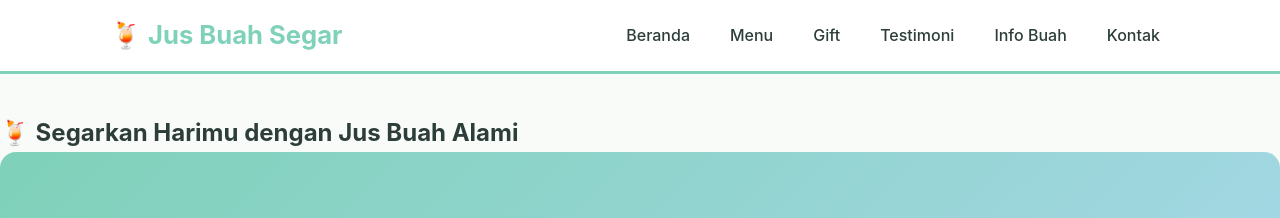
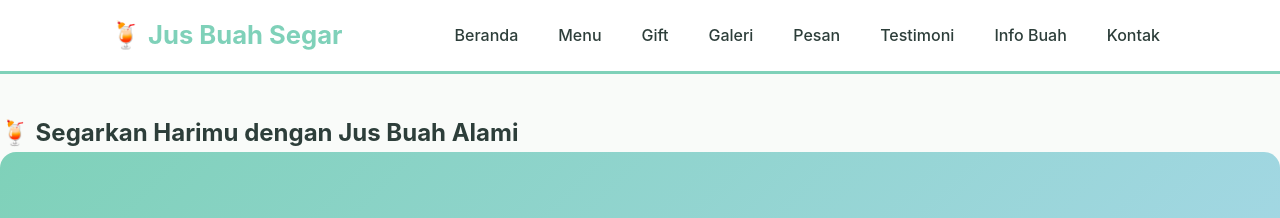
Before and after one commit to oviet711/jusbuah.github.io, a Jekyll site: the page built from index.md, in a window 1280 px wide. Shown: the top 218 px of the page. Built offline with Jekyll 4.4.1, drawn with Linux system fonts in a browser that asks for light colours.

Commit message:
Add 'Galeri' and 'Pesan' links to navigation

```diff
--- a/_includes/nav.html
+++ b/_includes/nav.html
@@ -9,6 +9,8 @@
         <li><a href="{{ '/' | relative_url }}">Beranda</a></li>
         <li><a href="{{ '/menu' | relative_url }}">Menu</a></li>
         <li><a href="{{ '/gift' | relative_url }}">Gift</a></li>
+        <li><a href="{{ '/galeri' | relative_url }}">Galeri</a></li>
+        <li><a href="{{ '/pesan' | relative_url }}">Pesan</a></li>
         <li><a href="#testimoni">Testimoni</a></li>
         <li><a href="#info-buah">Info Buah</a></li>
         <li><a href="#kontak">Kontak</a></li>
```
